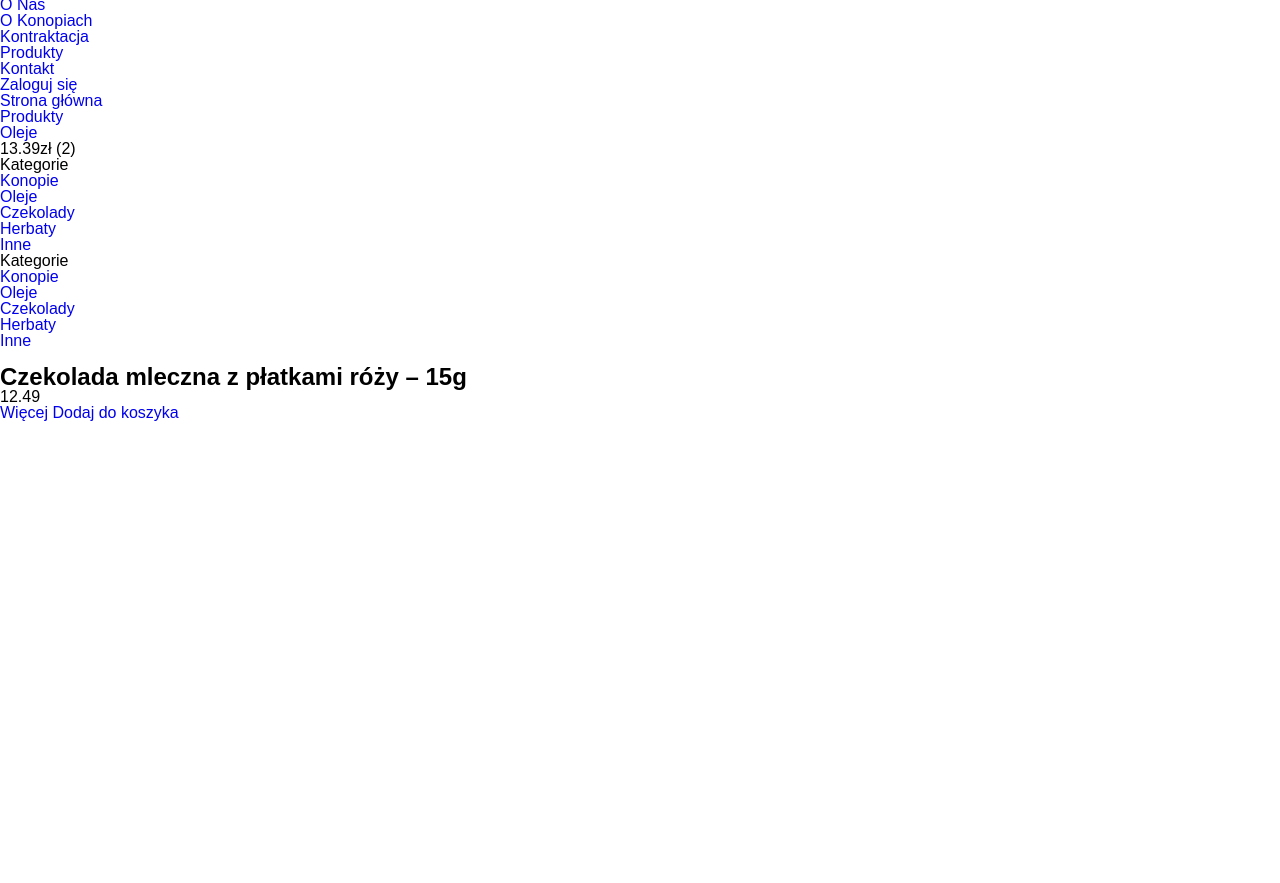
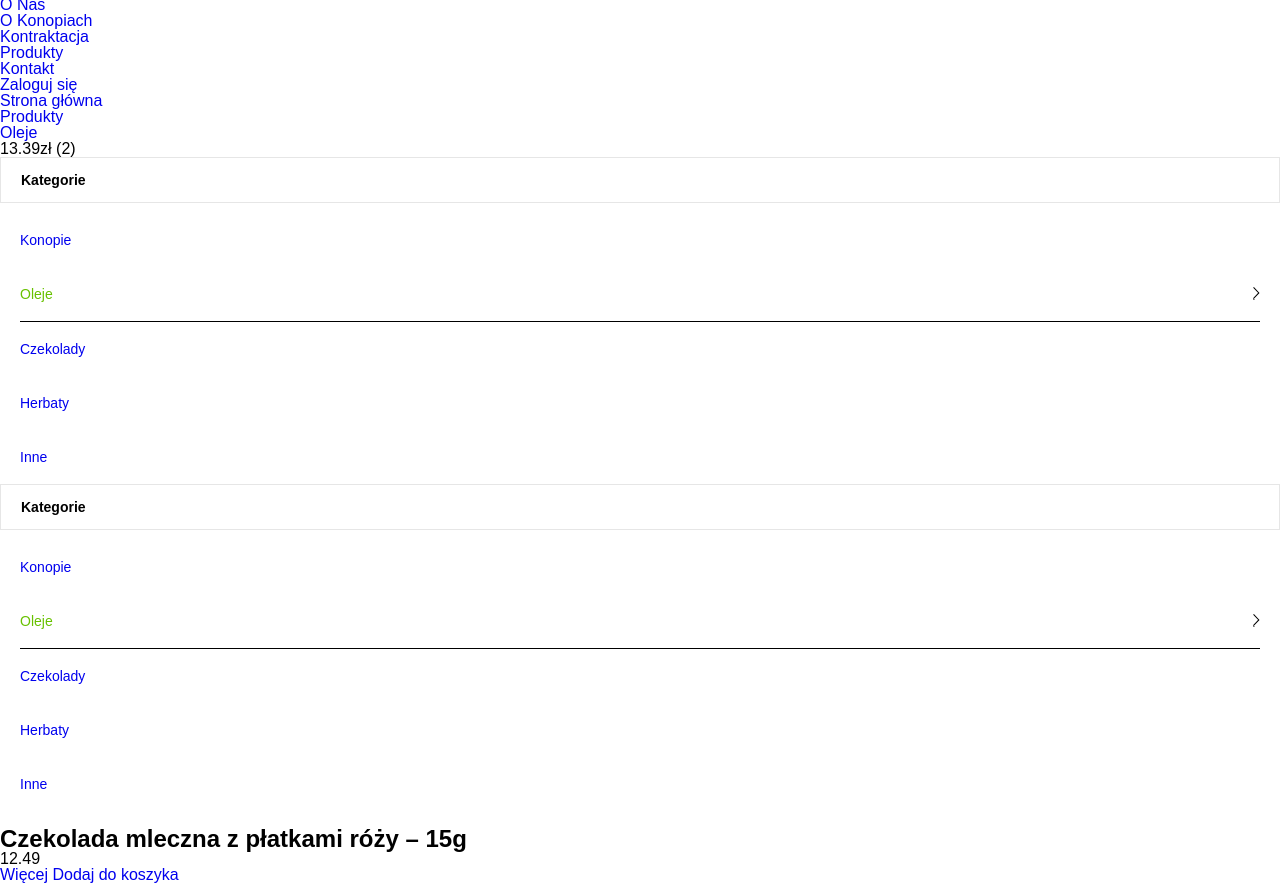
Before and after one commit to ppsirius/hemp-shop, a website: page index.html in a window 1280 px wide. Shown: the part 19-902 px from the top of the page. Before the commit the page ends 800 px from the top, so only its background shows below. Drawn offline with nearby package versions, Linux system fonts and the light colour scheme.

Commit message:
- filter sidebar

```diff
--- a/index.html
+++ b/index.html
@@ -135,7 +135,7 @@
     <div class="content">
 	    <div class="container">
 	        <div class="products-content">
-		        <div class="filter-siedebar">
+		        <div class="filter-sidebar">
 			        <div class="categories">
 				        <span class="filter-title">Kategorie</span>
 				        <ul class="filter-list">
--- /dev/null
+++ b/sass/components/_filter-sidebar.scss
@@ -0,0 +1,58 @@
+.filter-sidebar {
+	font-size: .875rem;
+
+	.filter-title {
+		display: block;
+		margin-bottom: 10px;
+		padding: 15px $gutter;
+		border: 1px solid $gray-lite;
+		font-weight: 700;
+	}
+
+	.filter-list {
+		display: block;
+
+		.filter-element {
+			margin: 0 $gutter;
+
+			.filter-link {
+				display: block;
+				padding: $gutter 0;
+
+				@include breakpoint(large) {
+					transition: color .2s ease-in;
+
+					&:hover {
+						color: $green;
+					}
+
+				}
+			}
+
+			&.active {
+				position: relative;
+				border-bottom: 1px solid #000;
+
+				.filter-link {
+					color: $green;
+				}
+
+				&:after {
+					display: block;
+					position: absolute;
+					content: '';
+					width: 7px;
+					height: 13px;
+					right: 0;
+					top: $gutter;
+					background-image: url(../img/arrow-black.svg);
+				}
+
+			}
+
+		}
+	}
+
+
+
+}
--- a/sass/style.scss
+++ b/sass/style.scss
@@ -16,3 +16,4 @@
 @import "components/footer";
 @import "components/nav";
 @import "components/buttons";
+@import "components/filter-sidebar";
```
Also changed, not shown: css/style.css, img/arrow-black.svg (added).
